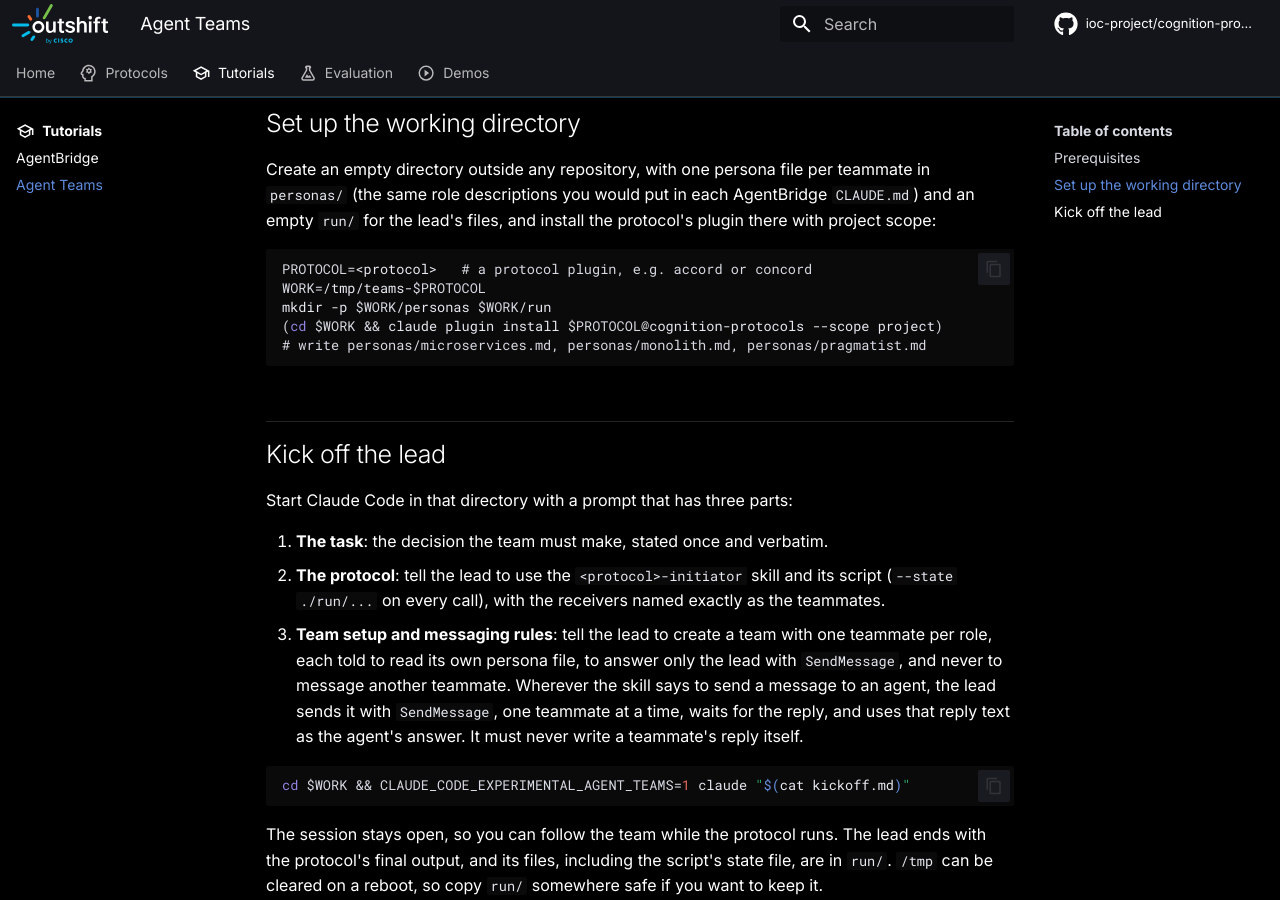
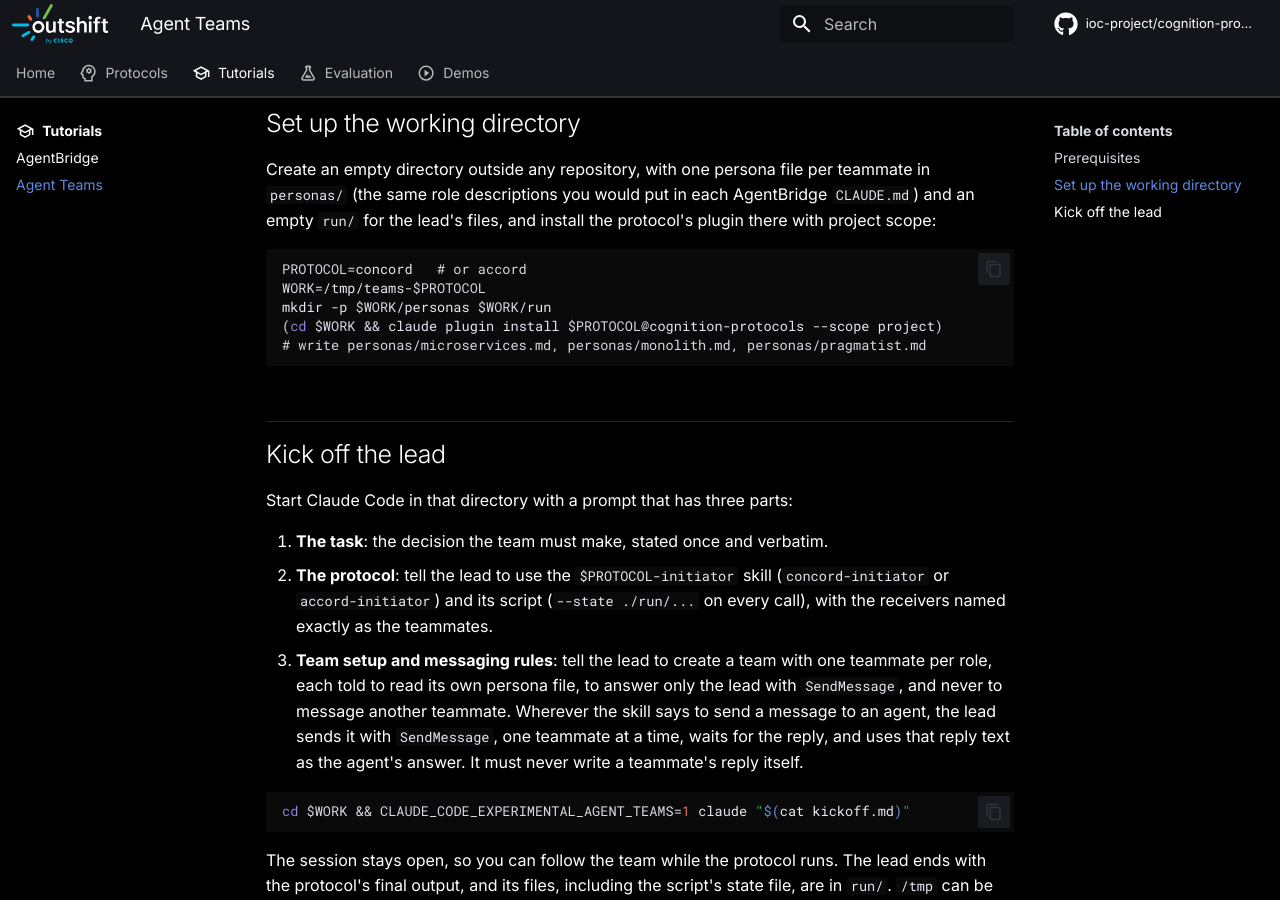
Before and after one commit to ioc-project/cognition-protocols, an MkDocs documentation site: the page built from docs/tutorials/agent-teams.md, in a window 1280 px wide and 900 px high, scrolled down 801 px. Built offline with MkDocs 1.6.1 and Material for MkDocs 9.7.7, drawn with Linux system fonts in a browser that asks for light colours; comment, search, counter and statistics services are not loaded.

Commit message:
docs: name the protocols in the tutorials
Signed-off-by: Mauro Sardara <msardara@cisco.com>

````diff
--- a/docs/tutorials/agent-teams.md
+++ b/docs/tutorials/agent-teams.md
@@ -31,7 +31,7 @@
 empty `run/` for the lead's files, and install the protocol's plugin there with project scope:
 
 ```bash
-PROTOCOL=<protocol>   # a protocol plugin, e.g. accord or concord
+PROTOCOL=concord   # or accord
 WORK=/tmp/teams-$PROTOCOL
 mkdir -p $WORK/personas $WORK/run
 (cd $WORK && claude plugin install $PROTOCOL@cognition-protocols --scope project)
@@ -43,7 +43,7 @@
 Start Claude Code in that directory with a prompt that has three parts:
 
 1. **The task**: the decision the team must make, stated once and verbatim.
-2. **The protocol**: tell the lead to use the `<protocol>-initiator` skill and its script
+2. **The protocol**: tell the lead to use the `$PROTOCOL-initiator` skill (`concord-initiator` or `accord-initiator`) and its script
    (`--state ./run/...` on every call), with the receivers named exactly as the teammates.
 3. **Team setup and messaging rules**: tell the lead to create a team with one teammate per
    role, each told to read its own persona file, to answer only the lead with `SendMessage`, and
````
Also changed, not shown: docs/tutorials/agentbridge.md (+2 -2 lines).
